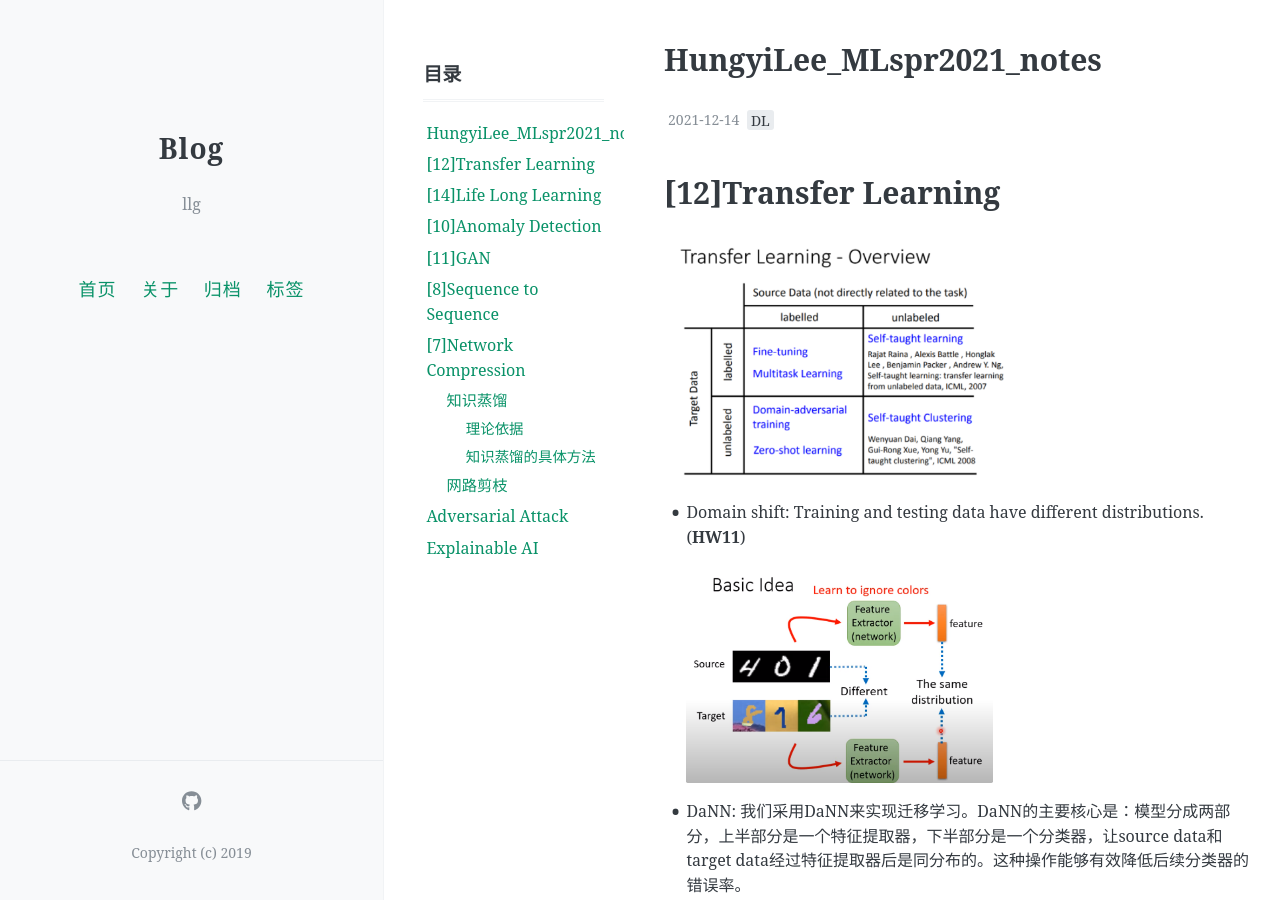
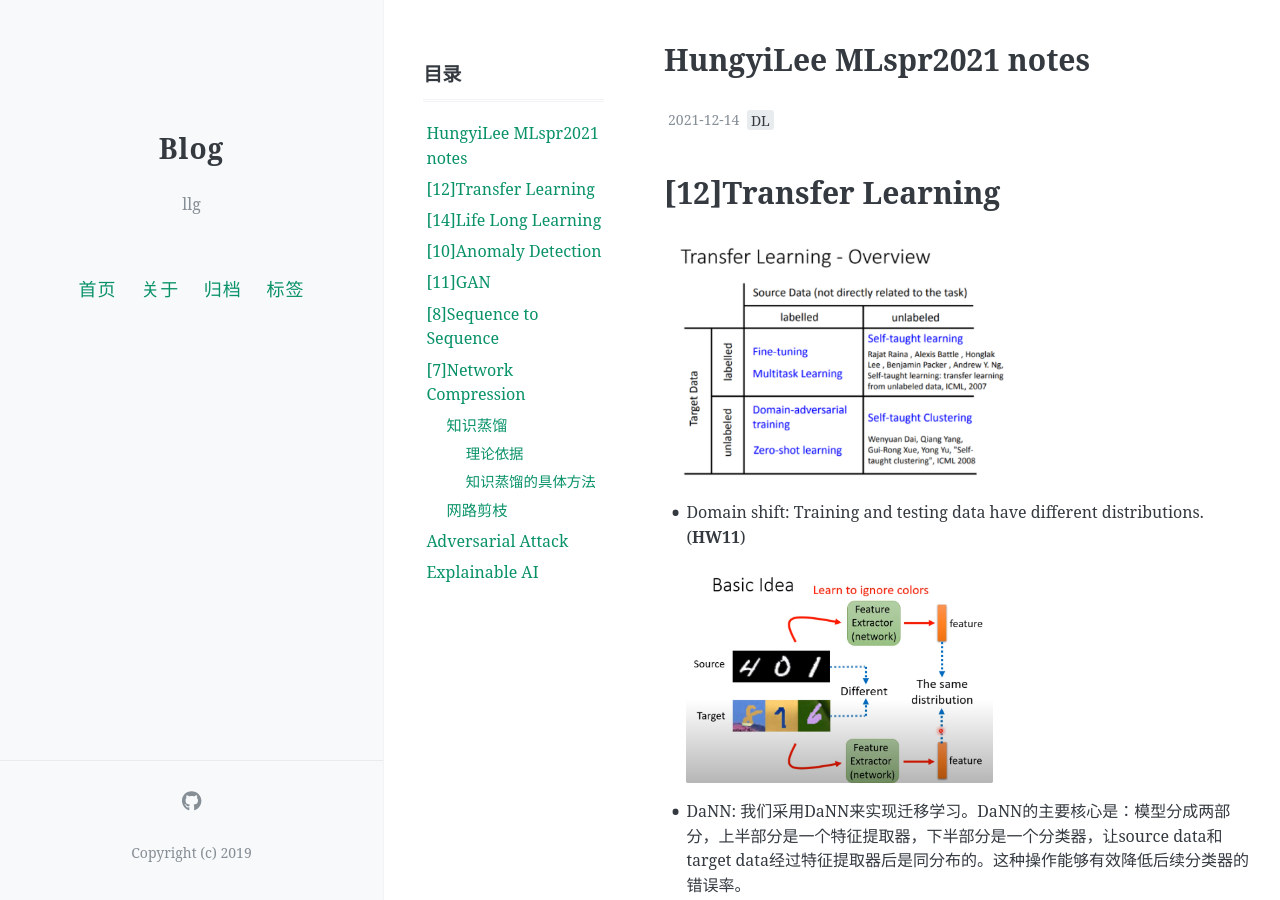
Before and after one commit to lulugai/Blog, a Jekyll site: the page built from _posts/2021-12-14-HungyiLee_Note.md, in a window 1280 px wide and 900 px high. Built offline with Jekyll 4.4.1, drawn with Linux system fonts in a browser that asks for light colours; formulas are drawn with MathJax 3; comment, search, counter and statistics services are not loaded.

```diff
--- a/_posts/2021-12-14-HungyiLee_Note.md
+++ b/_posts/2021-12-14-HungyiLee_Note.md
@@ -1,6 +1,6 @@
 ---
 layout: post
-title: HungyiLee_MLspr2021_notes
+title: HungyiLee MLspr2021 notes
 date: 2021-12-14
 Author: Lu
 categories:
```
